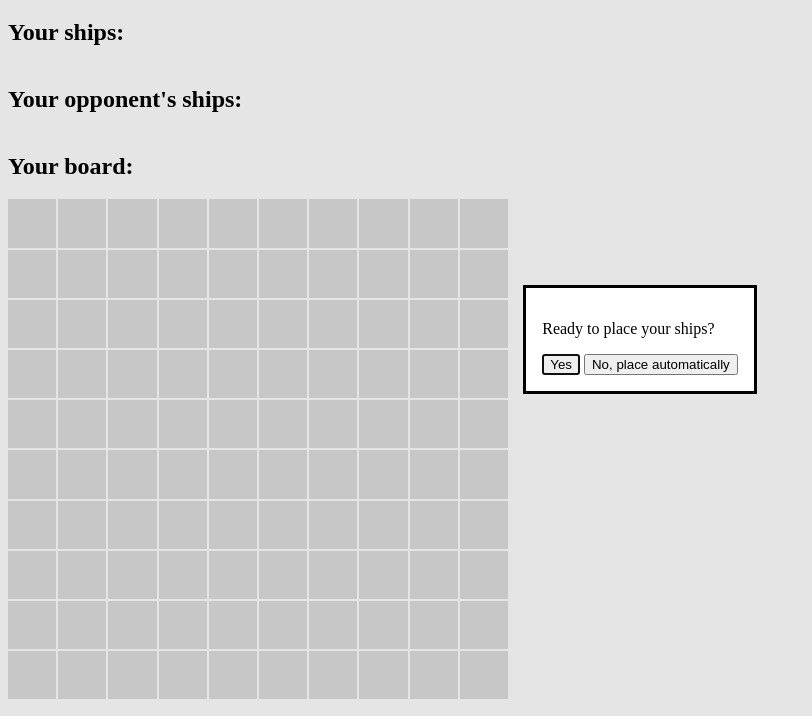
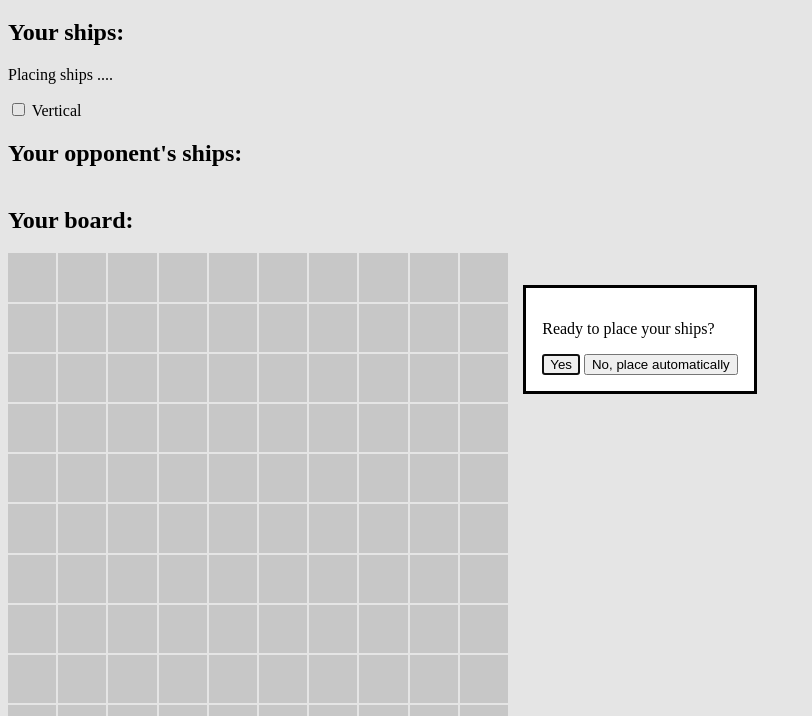
Before and after one commit to andreasjuon/battleship, a website with bundled scripts: page index.html in a window 1280 px wide. Shown: the part 61-777 px from the top of the page, without its empty margins (0-812 px from the left). Built offline with nearby package versions, Linux system fonts and the light colour scheme.

Commit message:
Add functionality for human player to place ships vertically.

```diff
--- a/controlDOM.js
+++ b/controlDOM.js
@@ -3,9 +3,19 @@ function scanDom() {
     const board1 = document.querySelector(".gameboard.player1");
     const board2 = document.querySelector(".gameboard.player2");
     const dialog = document.getElementById("placeShips");
+    const placingShipsP = document.querySelector("#placingShipsP");
+    const verticalCheck = document.querySelector("#verticalCheck");
     const putShipsYourselfButton = document.querySelector("#putShipsYourselfButton");
     const putShipsAutomaticallyButton = document.querySelector("#putShipsAutomaticallyButton");
-    return { board1, board2, dialog, putShipsYourselfButton, putShipsAutomaticallyButton };
+    return {
+      board1,
+      board2,
+      dialog,
+      placingShipsP,
+      verticalCheck,
+      putShipsYourselfButton,
+      putShipsAutomaticallyButton,
+    };
 }
 
 function visualizeBoard(visualBoard, gameBoard) {
--- a/game.js
+++ b/game.js
@@ -10,9 +10,12 @@ document.addEventListener("DOMContentLoaded", () => {
     board1,
     board2,
     dialog,
+    placingShipsP,
+    verticalCheck,
     putShipsYourselfButton,
-    putShipsAutomaticallyButton
+    putShipsAutomaticallyButton,
   } = scanDom();
+
   const gameboards = [board1, board2];
 
   // Populate visual gameboards with cells
@@ -53,6 +56,20 @@ document.addEventListener("DOMContentLoaded", () => {
 
   // Place own ships?
   dialog.showModal();
+  console.log("placingShipsP:", placingShipsP);
+
+  // Show placing ships message and option to pick vertical
+  placingShipsP.style.display = "block";
+  let vertical = false;
+  verticalCheck.addEventListener("change", () => {
+    if (verticalCheck.checked) {
+      vertical = true;
+      console.log("Placing ship vertically");
+    } else {
+      vertical = false;
+      console.log("Placing ship horizontally");
+    }
+  });
 
   putShipsYourselfButton.addEventListener("click", () => {
 
@@ -69,7 +86,6 @@ document.addEventListener("DOMContentLoaded", () => {
 
       const startCell = Number(clicked.id);
       const [shipName, shipLength] = shipEntries[currentShipIndex];
-      const vertical = false;
       const ship = new Ship(shipLength, vertical);
 
       const placed = player1.board.placeShip(ship, startCell);
--- a/index.html
+++ b/index.html
@@ -22,6 +22,14 @@
         <div class="ships">
             <div class="container">
                 <h2>Your ships:</h2>
+                <div id="placingShipsP" style="display: none;">
+                    <p>Placing ships ....</p>
+                    <label>
+                        <input type="checkbox" id="verticalCheck">
+                        Vertical
+                    </label>
+
+                </div>
                 <div class = "shipList player1"></div>
             </div>
             <div class="container">
```
